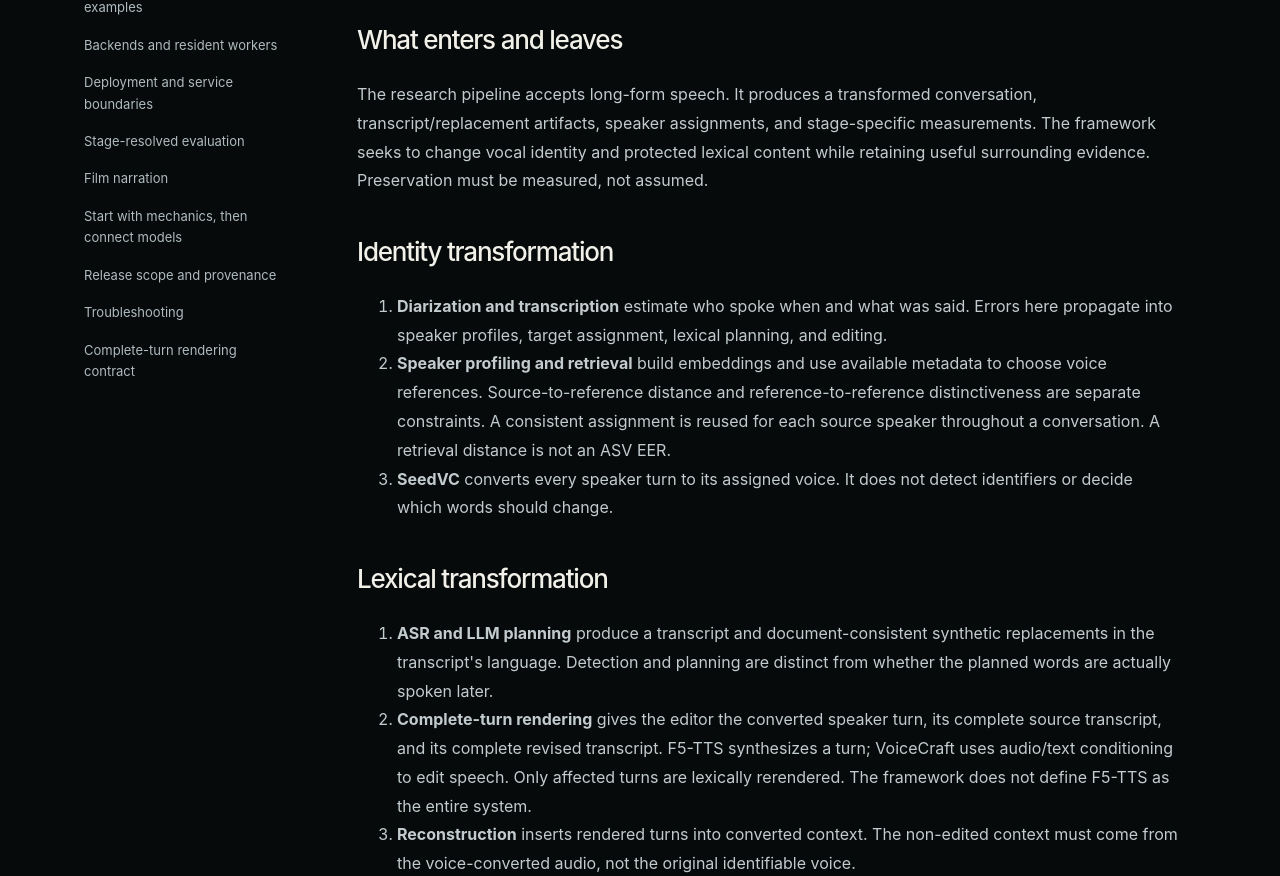
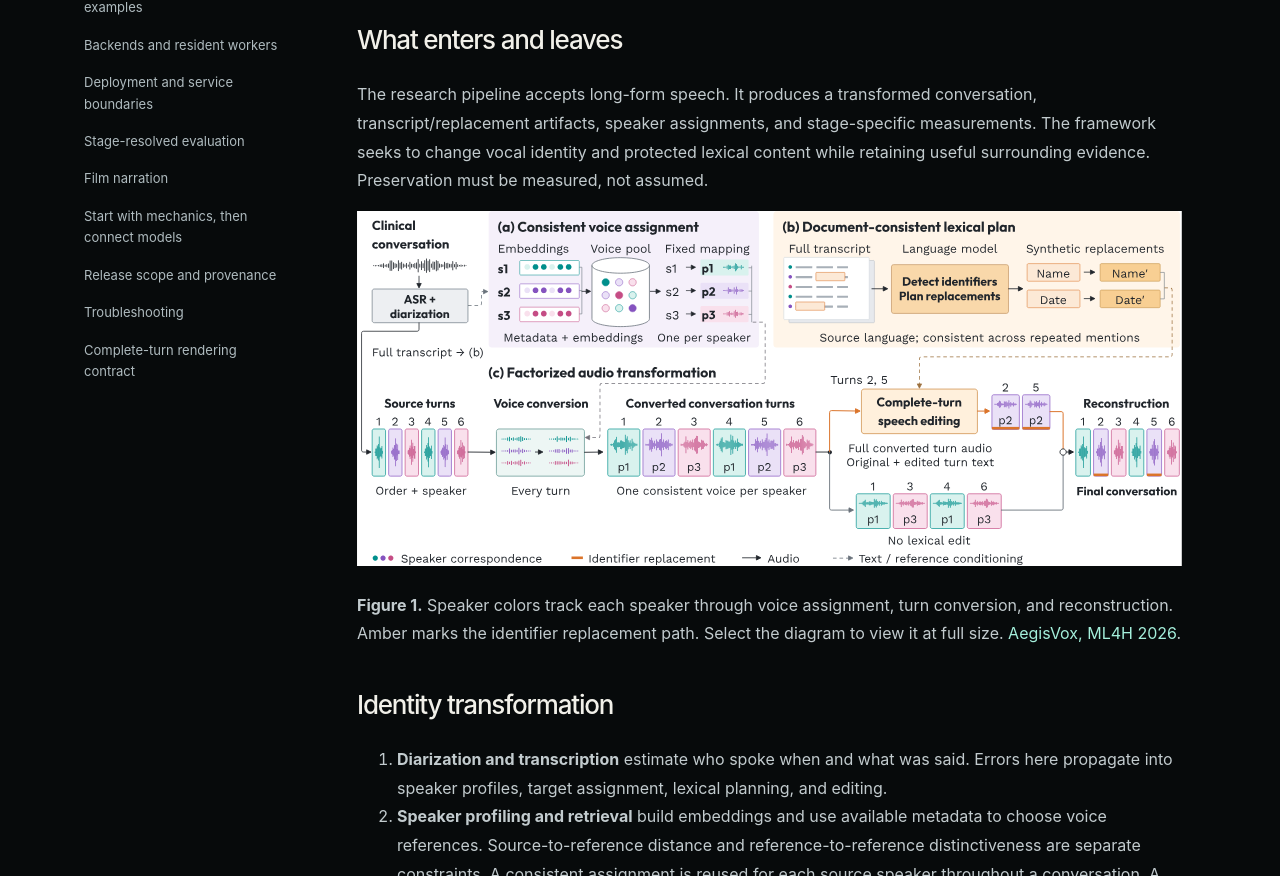
Before and after one commit to spraphul/aegisvox, a plain HTML site: page docs/guides/architecture.html in a window 1280 px wide. Shown: the part 224-1100 px from the top of the page. Drawn offline with Linux system fonts and the light colour scheme.

Commit message:
docs: cite the ML4H paper and add architecture figure

```diff
--- a/docs/guides/architecture.html
+++ b/docs/guides/architecture.html
@@ -4,6 +4,10 @@
 transcript/replacement artifacts, speaker assignments, and stage-specific measurements.
 The framework seeks to change vocal identity and protected lexical content while retaining
 useful surrounding evidence. Preservation must be measured, not assumed.</p>
+<p><a href="../assets/aegisvox-figure-1.svg"><img alt="AegisVox assigns one surrogate voice per speaker, converts every turn, and rerenders only turns with planned identifier replacements." src="../assets/aegisvox-figure-1.svg" /></a></p>
+<p><strong>Figure 1.</strong> Speaker colors track each speaker through voice assignment, turn conversion,
+and reconstruction. Amber marks the identifier replacement path. Select the
+diagram to view it at full size. <a href="https://arxiv.org/abs/2610.14643v2">AegisVox, ML4H 2026</a>.</p>
 <h2>Identity transformation</h2>
 <ol>
 <li><strong>Diarization and transcription</strong> estimate who spoke when and what was said. Errors
```
Also changed, not shown: docs/assets/aegisvox-figure-1.svg (added), 2 other files.
